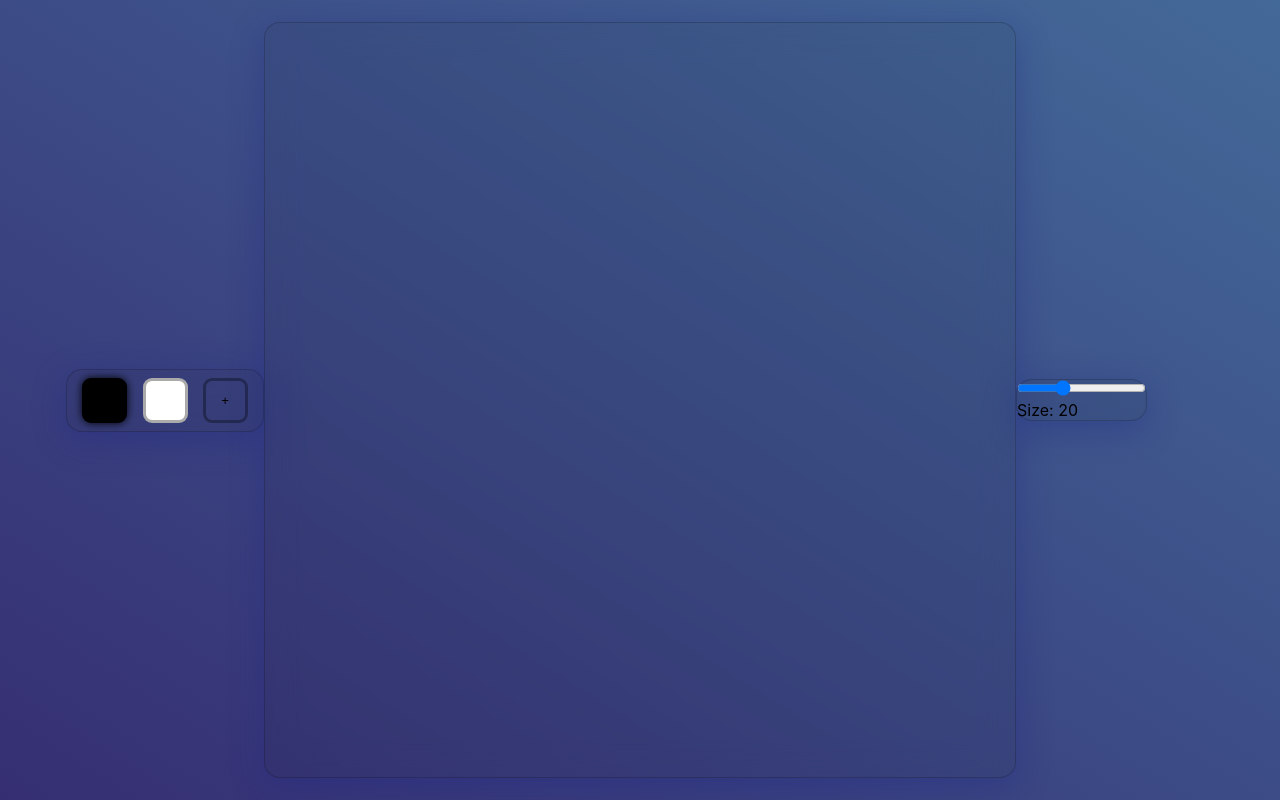
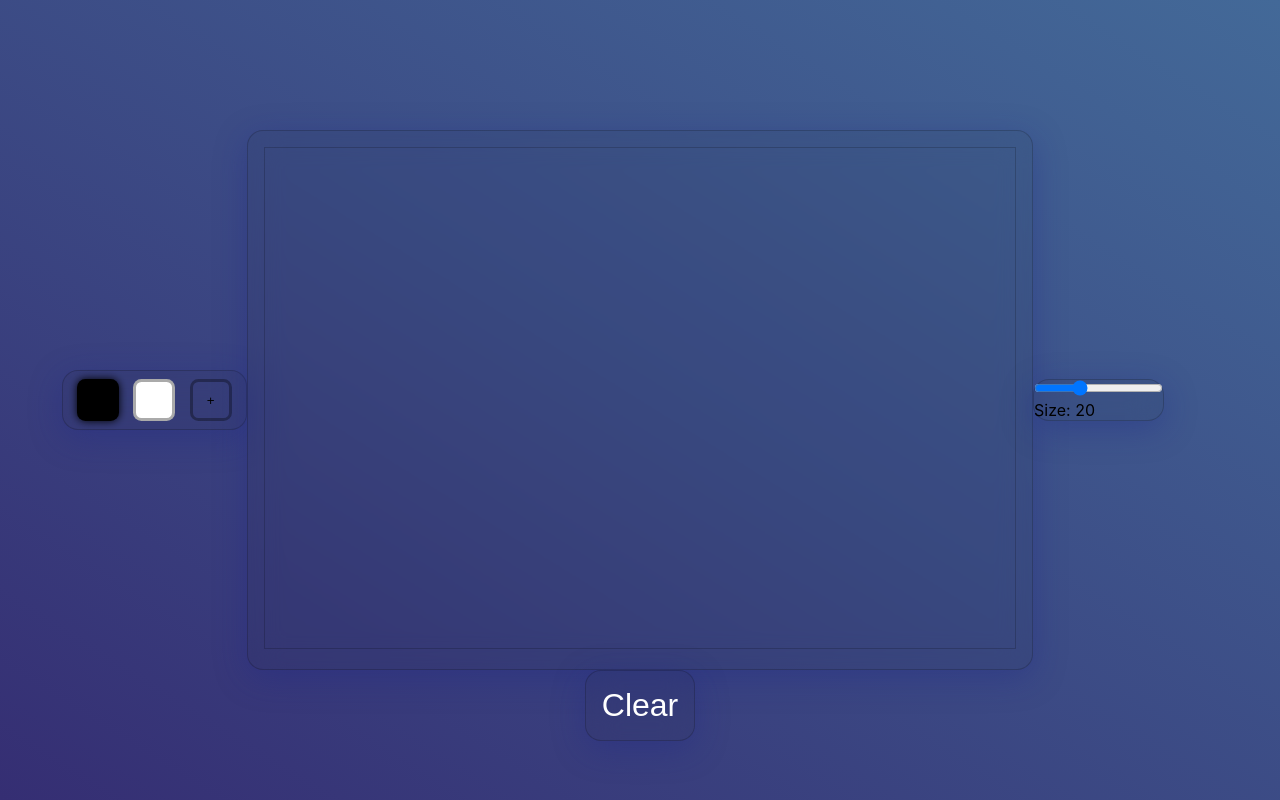
Before and after one commit to JGQH/Drawing-Devjam, a React (Vite) app: page / in a window 1280 px wide. Built offline with nearby package versions, Linux system fonts and the light colour scheme.

Commit message:
Add Canvas styling and clear button
Creates ActionPanel for future use of buttons (Like download)
Refactors App.scss to generalize glassmorphism style to a class
Moves canvasRef to context so it can be accessed by clear button
Some refactor in classnames to use an array just for more readability

```diff
--- a/src/App.scss
+++ b/src/App.scss
@@ -6,9 +6,15 @@
 
   display: grid;
   grid-template-columns: 1fr 2fr 1fr;
+  grid-template-rows: 1fr 4fr 1fr;
+  grid-template-areas:
+  'palette none   size'
+  'palette canvas size'
+  'palette panel  size';
+
   background: linear-gradient(to top right, rgba(53,46,115,1) 0%, rgba(67,105,152,1) 100%); ;
 
-  .sizecontrol-component, .canvas-component, .colorpalette-component {
+  .drawing-component {
     align-self: center;
 
     //Courtetsy of https://hype4.academy/tools/glassmorphism-generator
@@ -17,17 +23,32 @@
     backdrop-filter: blur( 1rem );
     border-radius: 1rem;
     border: 1px solid rgba( 0, 0, 0, 0.18 );
+    transition: box-shadow .250s;
+
+    &:hover {
+      box-shadow: 0 5px 35px 0 rgba( 31, 38, 135, 0.75 );
+    }
   }
 
   .sizecontrol-component {
+    grid-area: size;
     justify-self: left;
   }
 
   .canvas-component {
+    grid-area: canvas;
     justify-self: center;
   }
 
   .colorpalette-component {
+    grid-area: palette;
     justify-self: right;
   }
+
+  .actionpanel-component {
+    grid-area: panel;
+    align-self: flex-start;
+    justify-self: center;
+    width: 75%;
+  }
 }
--- a/src/App.tsx
+++ b/src/App.tsx
@@ -1,19 +1,22 @@
-import React, { useState } from 'react'
+import React, { useRef, useState } from 'react'
 import Canvas from '@Components/Canvas'
 import { DrawingContextProvider } from '@Hooks/useDrawingContext'
 import ColorPalette from '@Components/ColorPalette'
 import SizeControl from '@Components/SizeControl'
 import './App.scss'
+import ActionPanel from './components/ActionPanel/ActionPanel'
 
 export default function App() {
   const [ color, setColor ] = useState('#000000')
   const [ size, setSize ] = useState(20)
+  const canvasRef = useRef<HTMLCanvasElement>(null)
 
   return (
-    <DrawingContextProvider value={{ color, setColor, size, setSize }}>
+    <DrawingContextProvider value={{ color, setColor, size, setSize, canvasRef }}>
       <ColorPalette />
-      <Canvas width={750} height={750} />
+      <Canvas width={750} height={500} />
       <SizeControl />
+      <ActionPanel />
     </DrawingContextProvider>
   )
 }
--- /dev/null
+++ b/src/components/ActionPanel/ActionPanel.module.scss
@@ -0,0 +1,11 @@
+.container {
+  display: flex;
+  justify-content: space-around;
+
+  button {
+    cursor: pointer;
+    color: white;
+    padding: 1rem;
+    font-size: 2rem;
+  }
+}
--- /dev/null
+++ b/src/components/ActionPanel/ActionPanel.tsx
@@ -0,0 +1,22 @@
+import React from 'react'
+import useDrawingContext from '@Hooks/useDrawingContext'
+import styles from './ActionPanel.module.scss'
+
+export default function ActionPanel() {
+  const { canvasRef } = useDrawingContext()
+  const className = ['actionpanel-component', styles.container].join(' ')
+
+  function clearCanvas() {
+    const context = canvasRef.current?.getContext('2d')
+
+    if(context) {
+      context.clearRect(0, 0, 750, 500)
+    }
+  }
+
+  return (
+    <div {...{ className }}>
+      <button className='drawing-component' onClick={clearCanvas}>Clear</button>
+    </div>
+  )
+}
--- /dev/null
+++ b/src/components/Canvas/Canvas.module.scss
@@ -0,0 +1,7 @@
+.container {
+  padding: 1rem;
+
+  .canvas {
+    border: inherit;
+  }
+}
--- a/src/components/Canvas/Canvas.tsx
+++ b/src/components/Canvas/Canvas.tsx
@@ -1,6 +1,7 @@
 import React, { MouseEvent } from 'react'
 import useCanvas from '@Hooks/useCanvas'
 import useDrawingContext from '@Hooks/useDrawingContext'
+import styles from './Canvas.module.scss'
 
 interface CanvasProps {
   width: number
@@ -8,8 +9,9 @@ interface CanvasProps {
 }
 
 export default function Canvas(props:CanvasProps) {
-  const { color, size } = useDrawingContext()
-  const [ canvasRef, mouseIsDown, setMouseUp, setMouseDown ] = useCanvas()
+  const className = ['canvas-component', 'drawing-component', styles.container].join(' ')
+  const { color, size, canvasRef } = useDrawingContext()
+  const [ mouseIsDown, setMouseUp, setMouseDown ] = useCanvas()
 
   function onDraw(e:MouseEvent<HTMLCanvasElement>){
     const canvas = canvasRef.current
@@ -32,8 +34,8 @@ export default function Canvas(props:CanvasProps) {
   }
 
   return (
-    <div className='canvas-component'>
-      <canvas ref={canvasRef} {...props} onMouseUp={setMouseUp} onMouseDown={setMouseDown} onMouseMove={e => mouseIsDown && onDraw(e)} ></canvas>
+    <div {...{ className }}>
+      <canvas ref={canvasRef} className={styles.canvas} {...props} onMouseUp={setMouseUp} onMouseDown={setMouseDown} onMouseMove={e => mouseIsDown && onDraw(e)} />
     </div>
   )
 }
--- a/src/components/ColorPalette/ColorPalette.tsx
+++ b/src/components/ColorPalette/ColorPalette.tsx
@@ -5,10 +5,11 @@ import styles from './ColorPalette.module.scss'
 import AdderButton from './AdderButton'
 
 export default function ColorPalette() {
+  const className = ['colorpalette-component', 'drawing-component', styles.container].join(' ')
   const [ array, push ] = useArray(['#000000', '#FFFFFF'])
 
   return (
-    <div className={`colorpalette-component ${styles.container}`}>
+    <div {...{ className }}>
       {array.map((color, i) =>
         <ColorButton key={i} {...{ color }} />
       )}
--- a/src/components/SizeControl/SizeControl.tsx
+++ b/src/components/SizeControl/SizeControl.tsx
@@ -5,7 +5,7 @@ export default function SizeControl() {
   const { size, setSize } = useDrawingContext()
 
   return (
-    <div className='sizecontrol-component'>
+    <div className='sizecontrol-component drawing-component'>
       <input type='range' min='5' max='50' defaultValue='20' onChange={e => setSize(+e.target.value)} />
       <div>Size: {size}</div>
     </div>
--- a/src/hooks/useCanvas.tsx
+++ b/src/hooks/useCanvas.tsx
@@ -1,11 +1,10 @@
-import { useRef, useState } from 'react'
+import { useState } from 'react'
 
 export default function useCanvas() {
-  const canvasRef = useRef<HTMLCanvasElement>(null)
   const [ mouseIsDown, setMouseIsDown ] = useState(false)
 
   const setMouseDown = () => setMouseIsDown(true)
   const setMouseUp = () => setMouseIsDown(false)
 
-  return [ canvasRef, mouseIsDown, setMouseUp, setMouseDown ] as const
+  return [ mouseIsDown, setMouseUp, setMouseDown ] as const
 }
--- a/src/hooks/useDrawingContext.tsx
+++ b/src/hooks/useDrawingContext.tsx
@@ -1,19 +1,15 @@
 import { createContext, useContext } from 'react'
-import type { Dispatch, SetStateAction } from 'react'
+import type { Dispatch, SetStateAction, RefObject } from 'react'
 
 interface DrawingContextInterface {
   color: string,
   setColor: Dispatch<SetStateAction<string>>,
   size: number,
-  setSize: Dispatch<SetStateAction<number>>
+  setSize: Dispatch<SetStateAction<number>>,
+  canvasRef: RefObject<HTMLCanvasElement>
 }
 
-const DrawingContext = createContext<DrawingContextInterface>({
-  color: '#000000',
-  setColor: () => {},
-  size: 20,
-  setSize: () => {}
-})
+const DrawingContext = createContext<DrawingContextInterface>({} as DrawingContextInterface) //The values are set as soon as the website starts anyway
 
 export const DrawingContextProvider = DrawingContext.Provider
 
```
Also changed, not shown: 1 other file (tests, documents, lock files or other folders).
